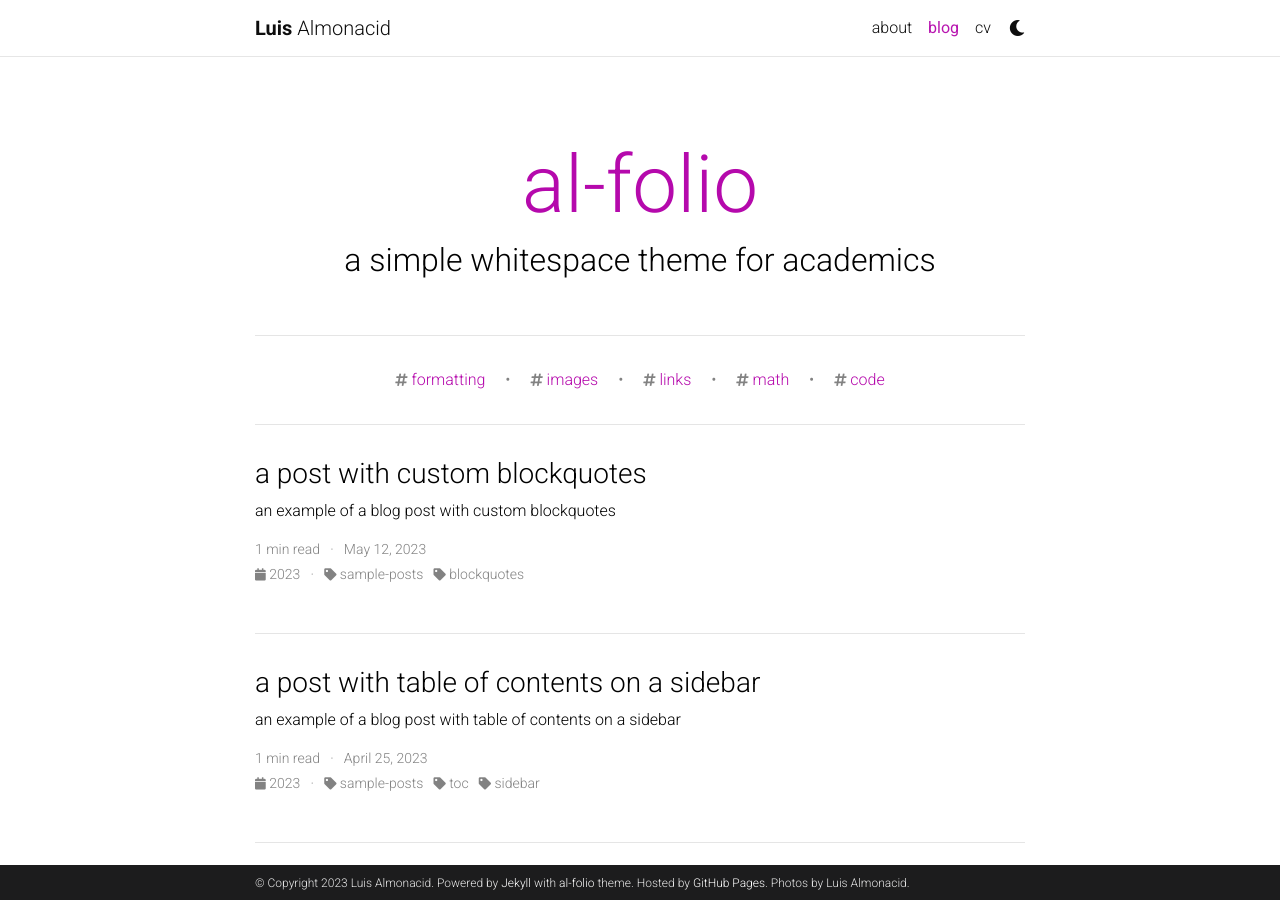
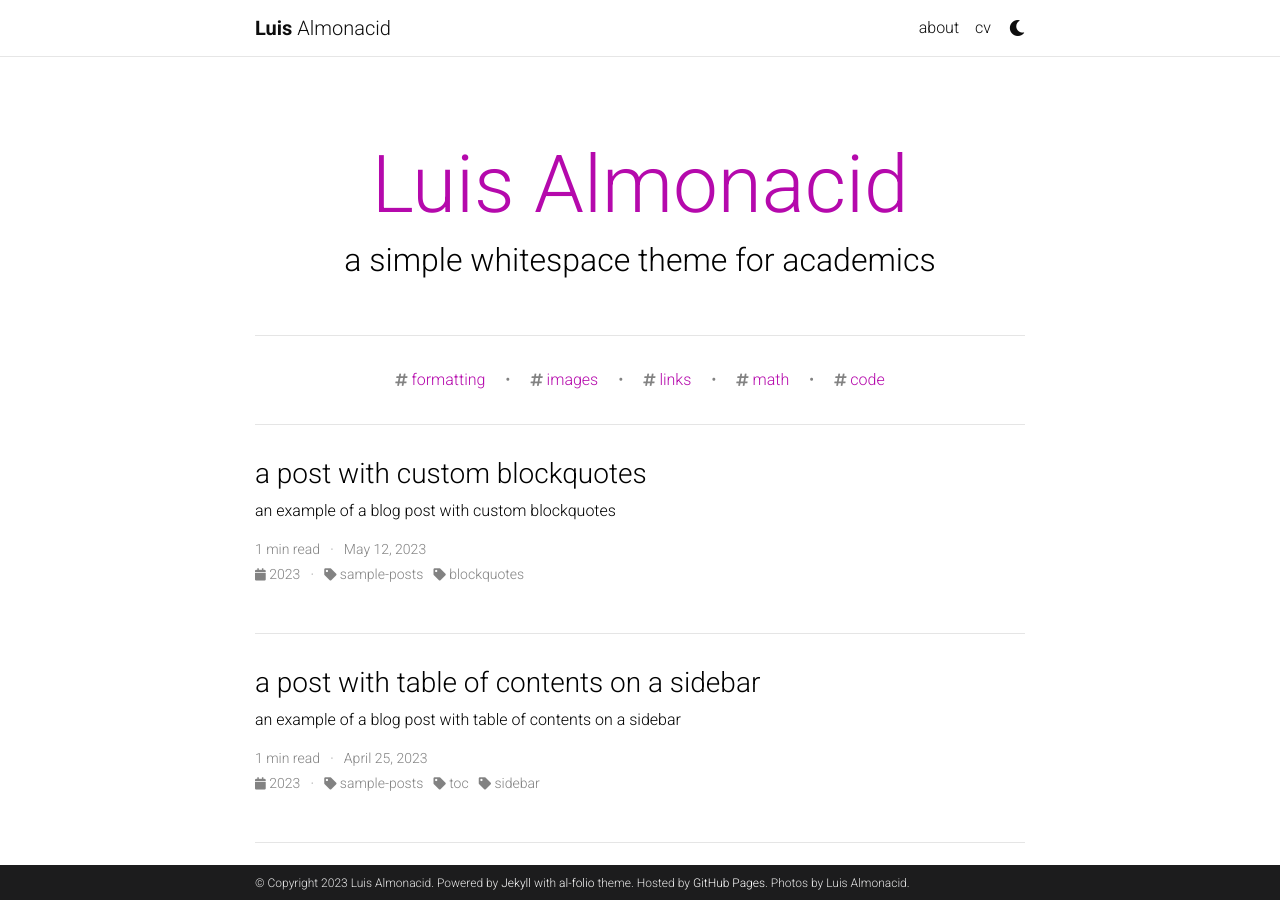
Before and after one commit to MysteryMonks/MysteryMonks.github.io, a Jekyll site: the page built from blog/index.html, in a window 1280 px wide and 900 px high. Built offline with Jekyll 4.4.1, drawn with Linux system fonts in a browser that asks for light colours; full-size pictures stand in for the smaller copies a plugin makes; the list of posts is cut into pages by our own code; comment, search, counter and statistics services are not loaded; a style sheet for code colours, icons or effects is not loaded.

Commit message:
Update _config.yml

```diff
--- a/_config.yml
+++ b/_config.yml
@@ -6,7 +6,7 @@ title: blank # the website title (if blank, full name will be used instead)
 first_name: Luis
 middle_name:
 last_name: Almonacid
-email: luis.almonacid@outlook.com
+email:
 description: > # the ">" symbol means to ignore newlines until "footer_text:"
   A simple, whitespace theme for academics. Based on [*folio](https://github.com/bogoli/-folio) design.
 footer_text: >
@@ -106,8 +106,7 @@ youtube_id: # your youtube channel id (youtube.com/@<youtube_id>)
 discord_id: # your discord id (18-digit unique numerical identifier)
 
 contact_note: >
-  You can even add a little note about which of these is the best way to reach you.
-
+  Feel free to reach out to me on LinkedIn or Twitter!
 # -----------------------------------------------------------------------------
 # Analytics and search engine verification
 # -----------------------------------------------------------------------------
@@ -122,8 +121,8 @@ bing_site_verification:  # out your bing-site-verification ID (Bing Webmaster)
 # Blog
 # -----------------------------------------------------------------------------
 
-blog_name: al-folio # blog_name will be displayed in your blog page
-blog_nav_title: blog # your blog must have a title for it to be displayed in the nav bar
+blog_name: Luis Almonacid # blog_name will be displayed in your blog page
+blog_nav_title: # your blog must have a title for it to be displayed in the nav bar
 blog_description: a simple whitespace theme for academics
 permalink: /blog/:year/:title/
 
```
